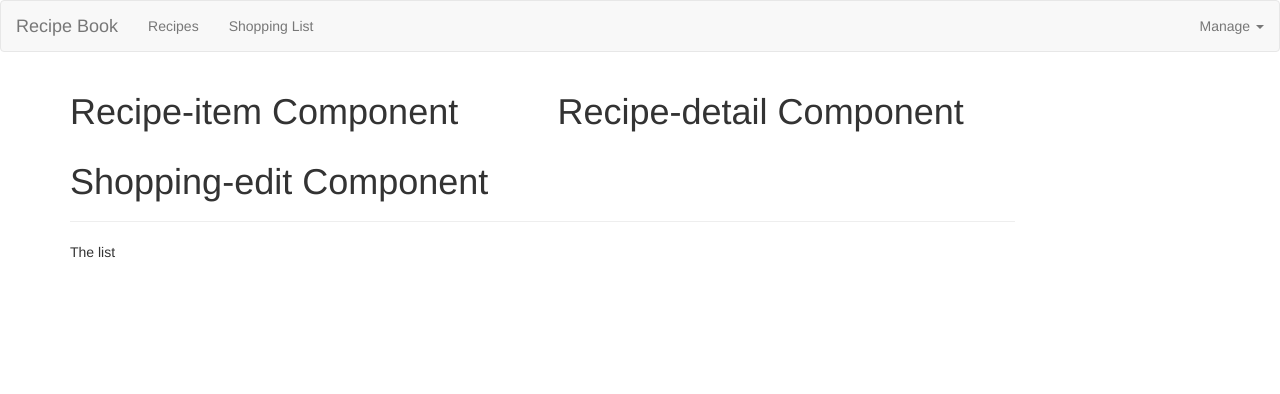
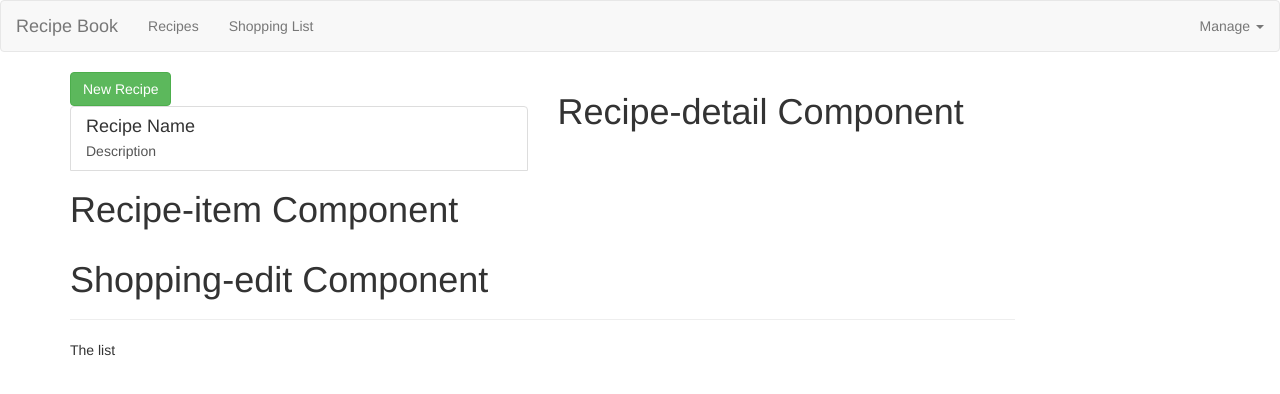
Before and after one commit to mcnutwebdev/recipe, an Angular app: page / in a window 1280 px wide. Shown: the top 394 px of the page. Built offline with nearby package versions, Linux system fonts and the light colour scheme.

Commit message:
Add content to recipe components.

```diff
--- a/src/app/recipes/recipe-list/recipe-list.component.html
+++ b/src/app/recipes/recipe-list/recipe-list.component.html
@@ -1 +1,17 @@
-<app-recipe-item></app-recipe-item>
+<div class="row">
+    <div class="col-xs-12">
+        <button class="btn btn-success">New Recipe</button>
+    </div>
+</div>
+<div class="row">
+    <div class="col-xs-12">
+        <a href="#" class="list-group-item clearfix">
+            <div class="pull-left">
+                <h4 class="list-group-item-heading">Recipe Name</h4>
+                <p class="list-group-item-text">Description</p>
+            </div>
+            <span class="pull-right"><img src="" alt="" class="img-responsive" style="max-height: 50px;"></span>
+        </a>
+        <app-recipe-item></app-recipe-item>
+    </div>
+</div>
--- a/src/app/recipes/recipe-list/recipe-list.component.ts
+++ b/src/app/recipes/recipe-list/recipe-list.component.ts
@@ -1,4 +1,6 @@
 import { Component, OnInit } from '@angular/core';
+
+import { Recipe } from './../recipe.model';
 
 @Component({
   selector: 'app-recipe-list',
@@ -6,6 +8,9 @@
   styleUrls: ['./recipe-list.component.css']
 })
 export class RecipeListComponent implements OnInit {
+  recipes: Recipe[] = [
+    new Recipe('A Test Recipe', 'This is simply a test recipe', 'https://cdn.pixabay.com/photo/2016/06/15/19/09/food-1459693_960_720.jpg')]
+  ;
 
   constructor() { }
 
```
